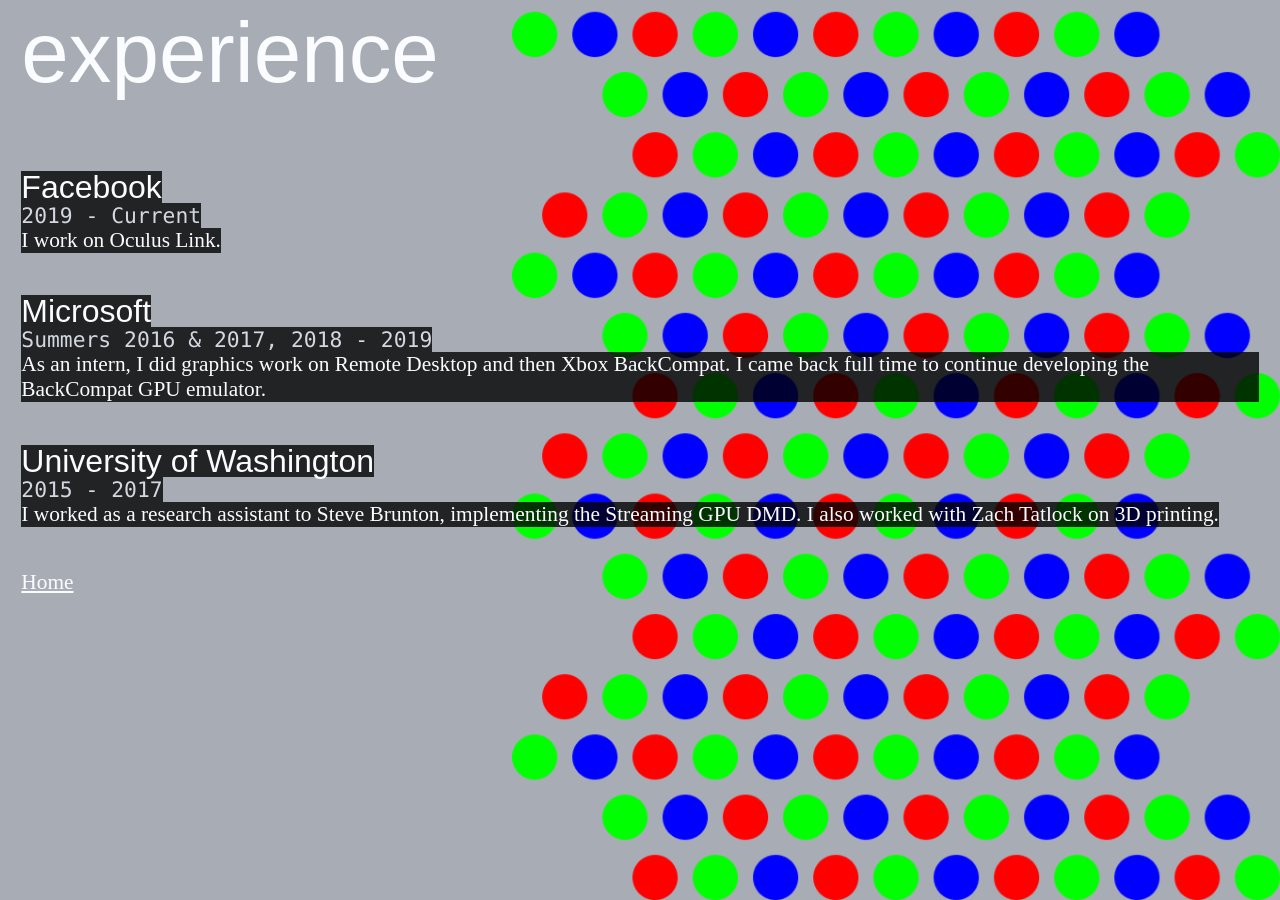
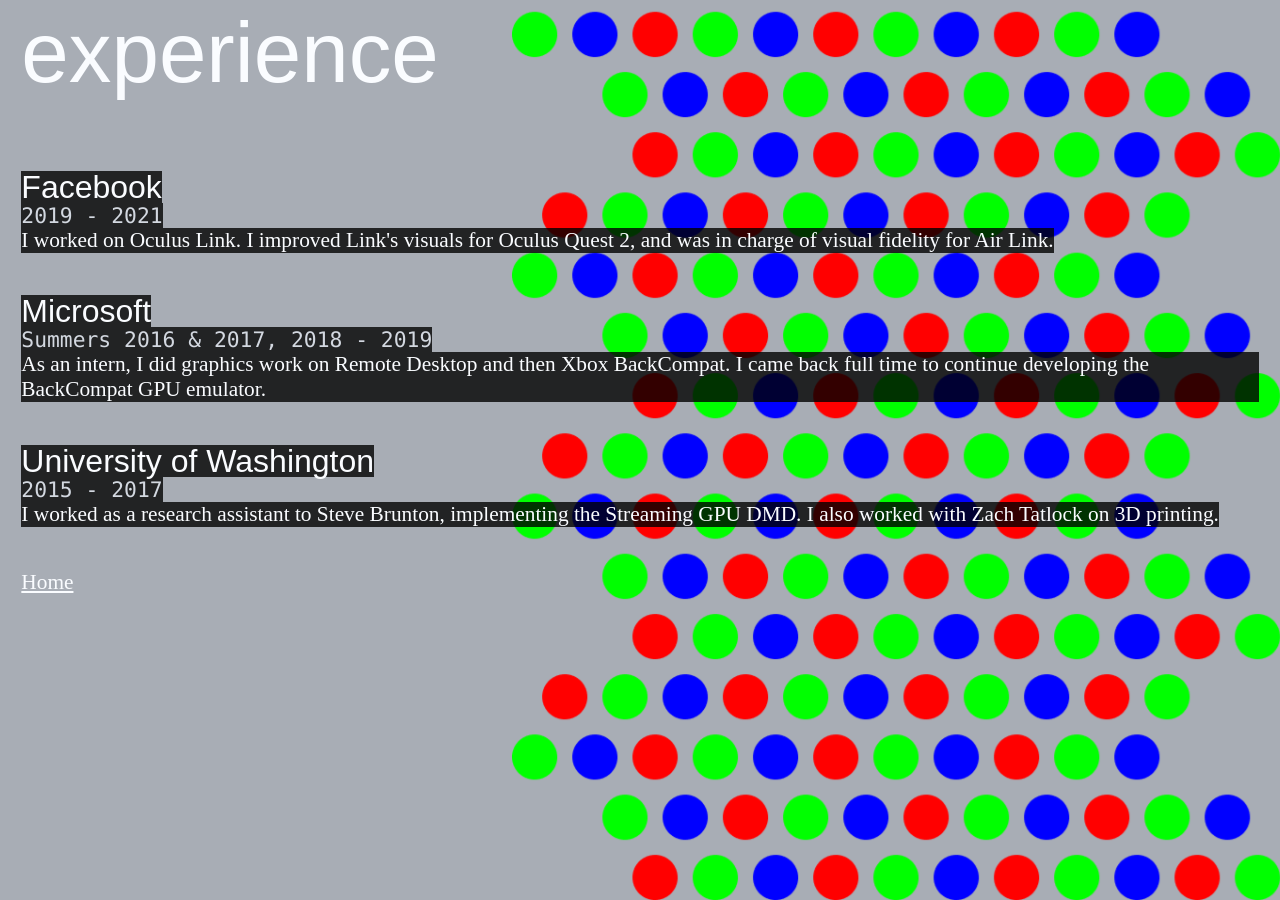
Before and after one commit to pens/rgb.sh, a Jekyll site: the page built from work.html, in a window 1280 px wide. Built offline with Jekyll 4.4.1, drawn with Linux system fonts in a browser that asks for light colours.

```diff
--- a/_data/work.yml
+++ b/_data/work.yml
@@ -1,6 +1,6 @@
 - company: Facebook
-  date: 2019 - Current
-  desc: "I work on Oculus Link."
+  date: 2019 - 2021
+  desc: "I worked on Oculus Link. I improved Link's visuals for Oculus Quest 2, and was in charge of visual fidelity for Air Link."
 - company: Microsoft
   date: Summers 2016 & 2017, 2018 - 2019
   desc: "As an intern, I did graphics work on Remote Desktop and then Xbox BackCompat. I came back full time to continue developing the BackCompat GPU emulator."
--- a/about.html
+++ b/about.html
@@ -12,9 +12,8 @@ title: About Me
         I like coding up triangles in pretty colors.
     </p>
     <p>
-        I grew up just north of Portland, Oregon.
+        I grew up in a suburb of Portland, Oregon.
         I did my Bachelor's in Computer Engineering at the University of Washington.
-        Now, I live in San Francisco.
     </p>
     <p>
         I love macchiatos and music, and I'm a huge fan of brutalist web design.
```
Also changed, not shown: _posts/2021-11-10-travel-2.md (+1 -1 lines), assets/blog/travel-2/q400.jpg (added).
